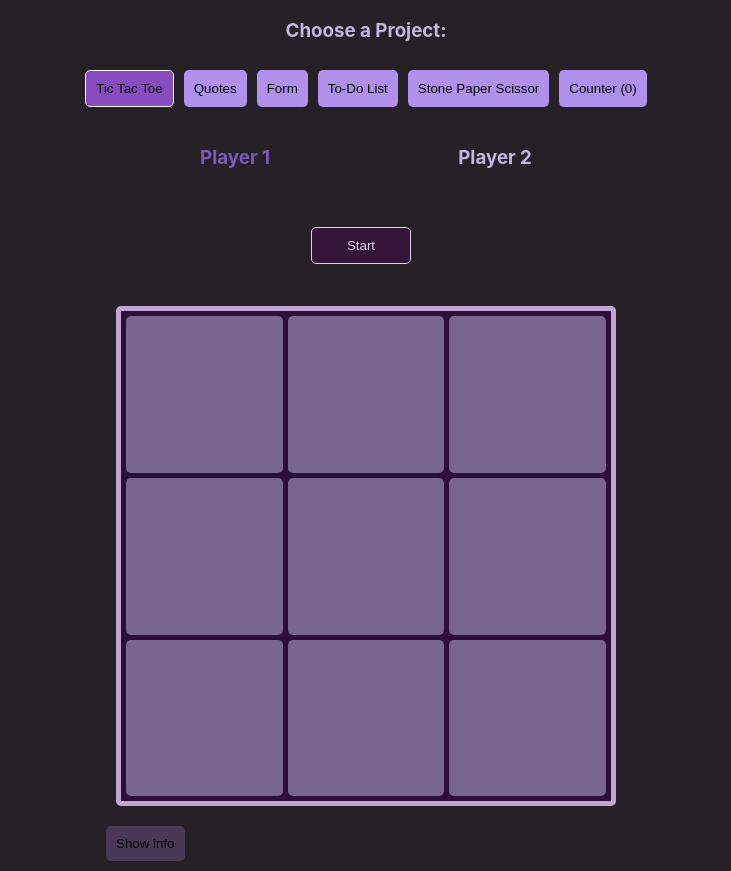
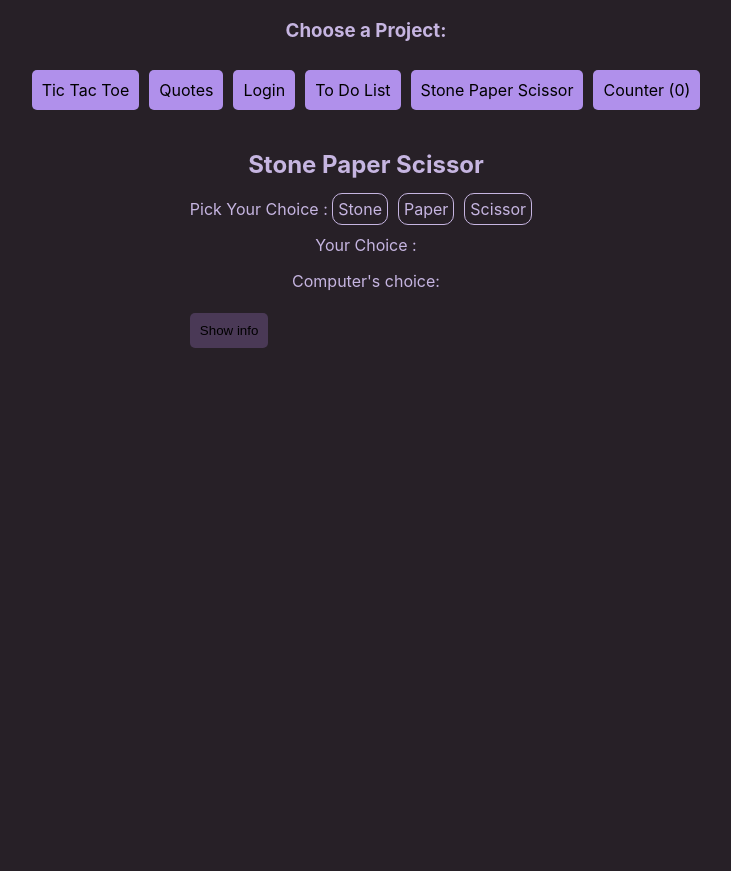
Before and after one commit to anaspxr/my-small-projects, a React (Create React App) app: page /sps in a window 1280 px wide. Shown: the whole page, without its empty margins (274-1005 px from the left). After the commit the page ends 800 px from the top, so only its background shows below. Built offline with nearby package versions, Linux system fonts and the light colour scheme.

Commit message:
implement router for nav menu tabs

```diff
--- a/src/App.css
+++ b/src/App.css
@@ -11,6 +11,23 @@ body {
   display: flex;
   justify-content: center;
   flex-direction: column;
+}
+
+.nav-buttons {
+  text-decoration: none;
+  color: initial;
+  background-color: #b090eb;
+  border: none;
+  border-radius: 5px;
+  padding: 10px;
+  cursor: pointer;
+  transition: background-color 300ms;
+}
+.nav-buttons:hover {
+  background-color: #7e4cc0;
+}
+.nav-buttons:active {
+  color: initial;
 }
 
 .content-container {
--- a/src/App.js
+++ b/src/App.js
@@ -6,42 +6,58 @@ import Form from "./components/Form";
 import TodoList from "./components/TodoList";
 import TicTac from "./components/TicTac";
 import Counter from "./components/Counter";
+import { BrowserRouter, Route, Routes } from "react-router-dom";
 
 export const CounterContext = React.createContext();
 
 function App() {
   const [count, setCount] = useState(0);
-  const listItems = [
-    "Tic Tac Toe",
-    "Quotes",
-    "Form",
-    "To-Do List",
-    "Stone Paper Scissor",
-    `Counter (${count})`,
+  const menuItems = [
+    {
+      title: "Tic Tac Toe",
+      path: "/",
+    },
+    {
+      title: "Quotes",
+      path: "/quotes",
+    },
+    {
+      title: "Login",
+      path: "/user",
+    },
+    {
+      title: "To Do List",
+      path: "/todolist",
+    },
+    {
+      title: "Stone Paper Scissor",
+      path: "/sps",
+    },
+    {
+      title: `Counter (${count})`,
+      path: "/counter",
+    },
   ];
-  const [showContent, setShowContent] = useState(1);
-  const Buttons = listItems.map((content, index) => (
-    <button
-      key={index}
-      className={`${showContent === index + 1 && "button-active"}`}
-      onClick={() => {
-        setShowContent(index + 1);
-      }}
-    >
-      {content}
-    </button>
+  const Buttons = menuItems.map((content, index) => (
+    <a href={content.path} key={index} className="nav-buttons">
+      {content.title}
+    </a>
   ));
   return (
     <div className="App">
       <h3>Choose a Project:</h3>
       <CounterContext.Provider value={setCount}>
         <div className="buttons-container"> {Buttons}</div>
-        {showContent === 1 && <TicTac />}
-        {showContent === 2 && <Quotes />}
-        {showContent === 3 && <Form />}
-        {showContent === 4 && <TodoList />}
-        {showContent === 5 && <StonePaperScissor />}
-        {showContent === 6 && <Counter />}
+        <BrowserRouter>
+          <Routes>
+            <Route path="/" element={<TicTac />} />
+            <Route path="/quotes" element={<Quotes />} />
+            <Route path="/user" element={<Form />} />
+            <Route path="/todolist" element={<TodoList />} />
+            <Route path="/sps" element={<StonePaperScissor />} />
+            <Route path="/counter" element={<Counter />} />
+          </Routes>
+        </BrowserRouter>
       </CounterContext.Provider>
     </div>
   );
```
